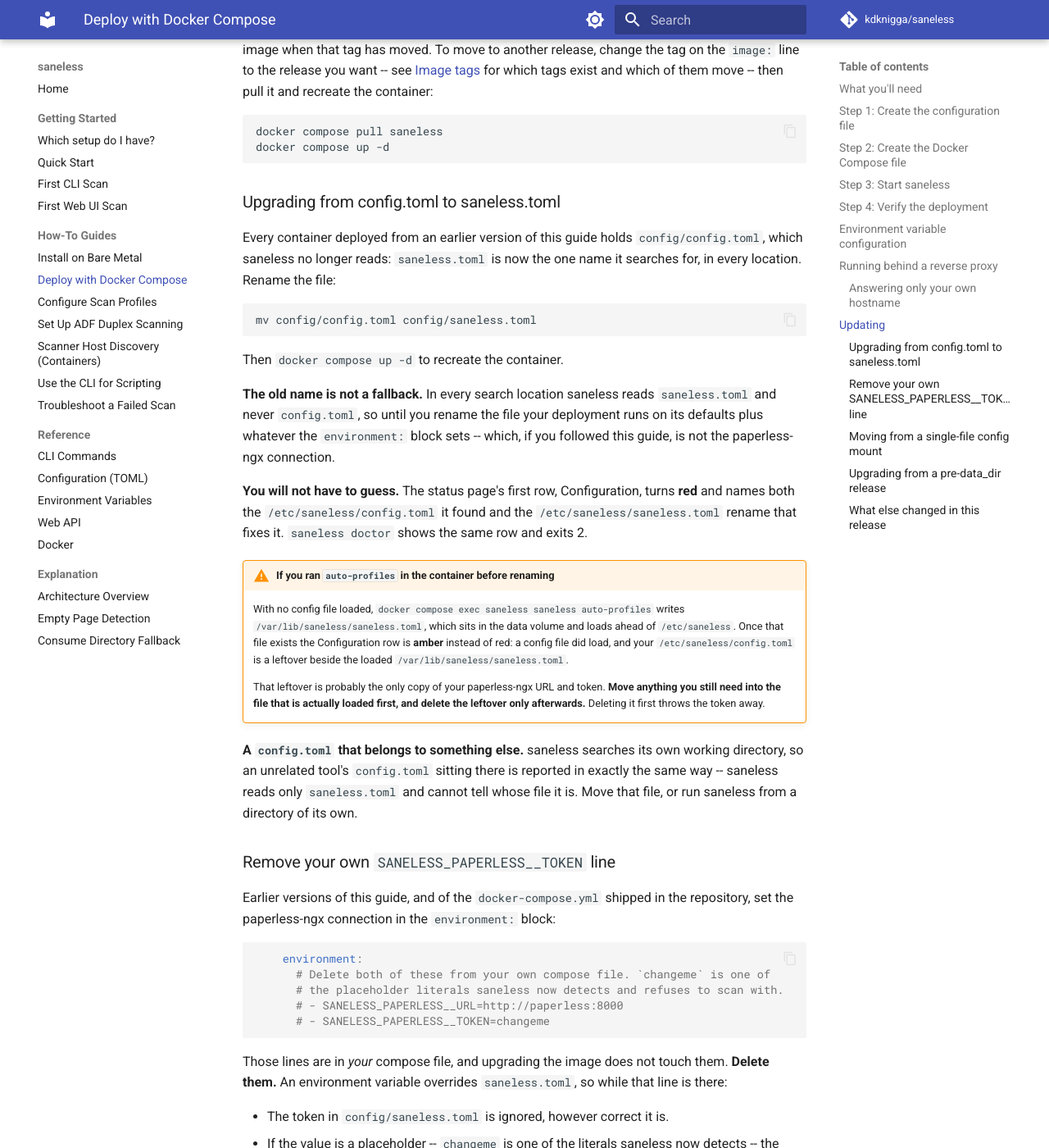
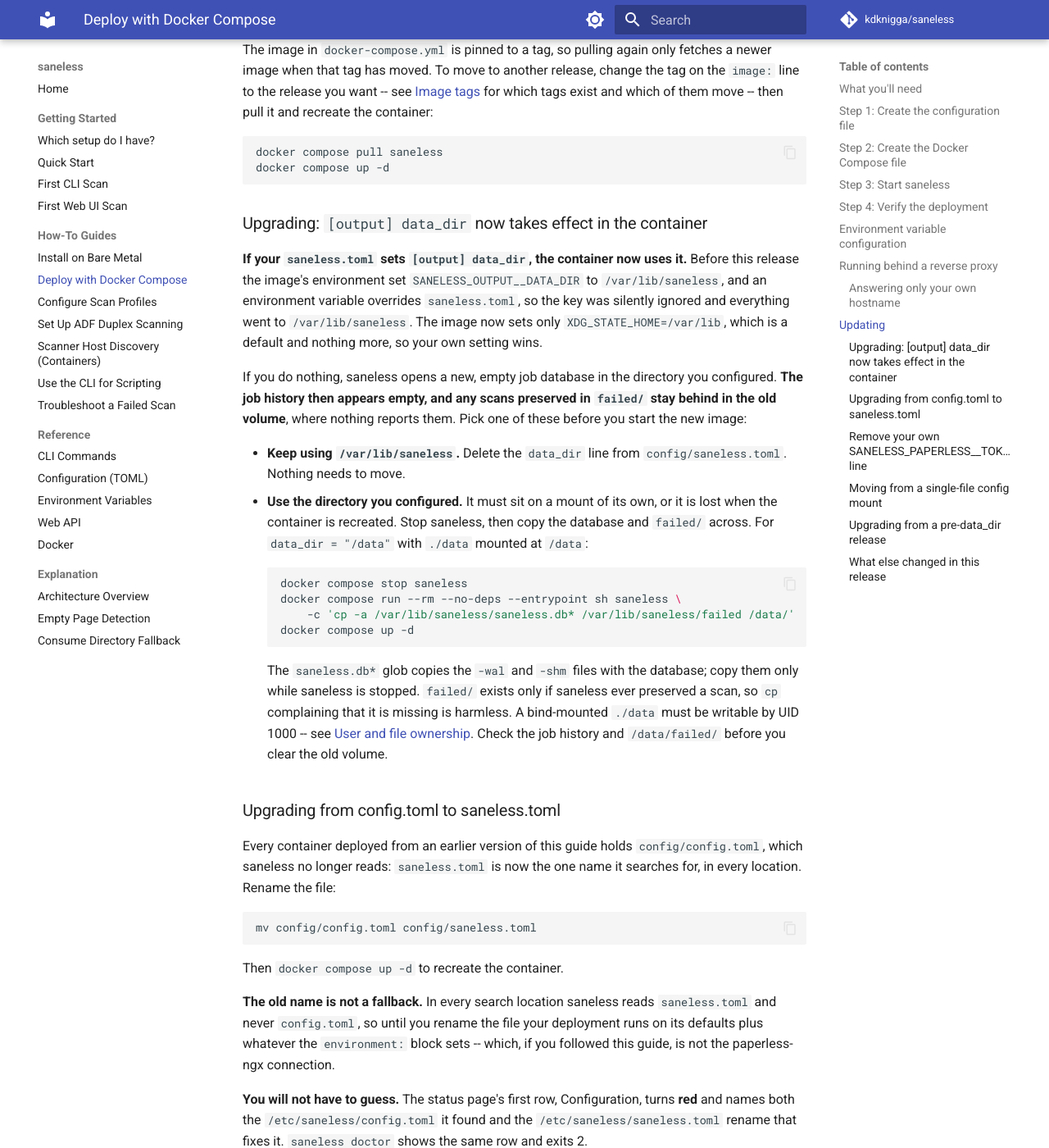
Before and after one commit to kdknigga/saneless, an MkDocs documentation site: the page built from docs/how-to/deploy-docker-compose.md, in a window 1280 px wide and 1400 px high, scrolled down 6419 px. Shown: the whole window at 82% size. Built offline with MkDocs 1.6.1 and Material for MkDocs 9.7.7, drawn with Linux system fonts in a browser that asks for light colours; comment, search, counter and statistics services are not loaded; some of the changed text lies outside the part shown.

Commit message:
docs(38-10): correct the image's data_dir default and add the upgrade note
- Compose how-to and environment reference say the image sets
  XDG_STATE_HOME=/var/lib, not SANELESS_OUTPUT__DATA_DIR
- New upgrade subsection: an [output] data_dir in saneless.toml now takes
  effect in the container; remove the key or copy saneless.db* and failed/
  across before starting the new image

Co-Authored-By: Claude Opus 5.5 (1M context) <noreply@anthropic.com>
Claude-Session: https://claude.ai/code/session_013CxQxLcnRUSK9XY3SKundu

````diff
--- a/docs/how-to/deploy-docker-compose.md
+++ b/docs/how-to/deploy-docker-compose.md
@@ -111,7 +111,7 @@ Key details:
 - **`TZ`:** a container's clock reports UTC. Without `TZ`, every timestamp saneless displays -- the job history, `saneless jobs`, and the fallback title it gives a document in paperless-ngx -- is UTC rather than your local time. It is a standard container variable, not a saneless setting
 - **Consume mount (optional):** a directory both stacks can see is the [consume-directory fallback](../explanation/consume-directory-fallback.md). Create the shared volume with `docker volume create paperless-consume`, uncomment the mount and the external `volumes:` entry here, mount the same volume at paperless-ngx's consumption directory on its side, and set `consume_dir = "/consume"` under `[paperless]` in `saneless.toml`. Mounting without setting `consume_dir` does nothing
 - **Config mount:** `./config:/etc/saneless` -- a read-write directory mount. saneless replaces `saneless.toml` atomically (it writes a temp file in the same directory, then renames it over the original). A single-file bind mount makes that rename fail with EBUSY, and saneless reports "Mount its directory instead"
-- **Data volume:** `saneless-data:/var/lib/saneless` is required, not optional. It holds the job database and the `failed/` directory, where saneless preserves any scan it could not deliver to paperless-ngx. The image already sets `SANELESS_OUTPUT__DATA_DIR=/var/lib/saneless`, so mounting the volume there is all that is needed. See [Docker volumes](../reference/docker.md#volumes) for what accumulates in `failed/` and how to drain it
+- **Data volume:** `saneless-data:/var/lib/saneless` is required, not optional. It holds the job database and the `failed/` directory, where saneless preserves any scan it could not deliver to paperless-ngx. The image sets `XDG_STATE_HOME=/var/lib`, so its defaults put the job database, `failed/` and the log of one-shot commands such as `saneless jobs` under `/var/lib/saneless`, and mounting the volume there is all that is needed. See [Docker volumes](../reference/docker.md#volumes) for what accumulates in `failed/` and how to drain it
 - **Reaching paperless-ngx:** the two stacks are separate compose projects, so each gets its own network and the name `paperless` does not resolve from here on its own. Either join the paperless-ngx network -- uncomment both `networks:` blocks above, after checking the real name with `docker network ls` -- and keep `url = "http://paperless:8000"`, or leave the networks alone and point `url` at the host the paperless-ngx stack publishes on, such as `http://192.168.1.10:8000`. Whichever you pick, the URL has to resolve from *inside* the saneless container: `localhost` there is the container itself, not your host
 - **Network scanners:** Set `SANELESS_SCANNER__HOST=192.168.1.50` to discover scanners on a remote host. See [Scanner Host Discovery](scanner-host-discovery.md) for details
 
@@ -210,6 +210,41 @@ of them move -- then pull it and recreate the container:
 docker compose pull saneless
 docker compose up -d
 ```
+
+### Upgrading: `[output] data_dir` now takes effect in the container
+
+**If your `saneless.toml` sets `[output] data_dir`, the container now uses it.**
+Before this release the image's environment set `SANELESS_OUTPUT__DATA_DIR` to
+`/var/lib/saneless`, and an environment variable overrides `saneless.toml`, so
+the key was silently ignored and everything went to `/var/lib/saneless`. The
+image now sets only `XDG_STATE_HOME=/var/lib`, which is a default and nothing
+more, so your own setting wins.
+
+If you do nothing, saneless opens a new, empty job database in the directory
+you configured. **The job history then appears empty, and any scans preserved
+in `failed/` stay behind in the old volume**, where nothing reports them. Pick
+one of these before you start the new image:
+
+- **Keep using `/var/lib/saneless`.** Delete the `data_dir` line from
+  `config/saneless.toml`. Nothing needs to move.
+- **Use the directory you configured.** It must sit on a mount of its own, or
+  it is lost when the container is recreated. Stop saneless, then copy the
+  database and `failed/` across. For `data_dir = "/data"` with `./data`
+  mounted at `/data`:
+
+    ```bash
+    docker compose stop saneless
+    docker compose run --rm --no-deps --entrypoint sh saneless \
+        -c 'cp -a /var/lib/saneless/saneless.db* /var/lib/saneless/failed /data/'
+    docker compose up -d
+    ```
+
+    The `saneless.db*` glob copies the `-wal` and `-shm` files with the
+    database; copy them only while saneless is stopped. `failed/` exists only
+    if saneless ever preserved a scan, so `cp` complaining that it is missing
+    is harmless. A bind-mounted `./data` must be writable by UID 1000 -- see
+    [User and file ownership](../reference/docker.md#user-and-file-ownership).
+    Check the job history and `/data/failed/` before you clear the old volume.
 
 ### Upgrading from config.toml to saneless.toml
 
````
Also changed, not shown: docs/reference/environment-variables.md (+1 -1 lines).
